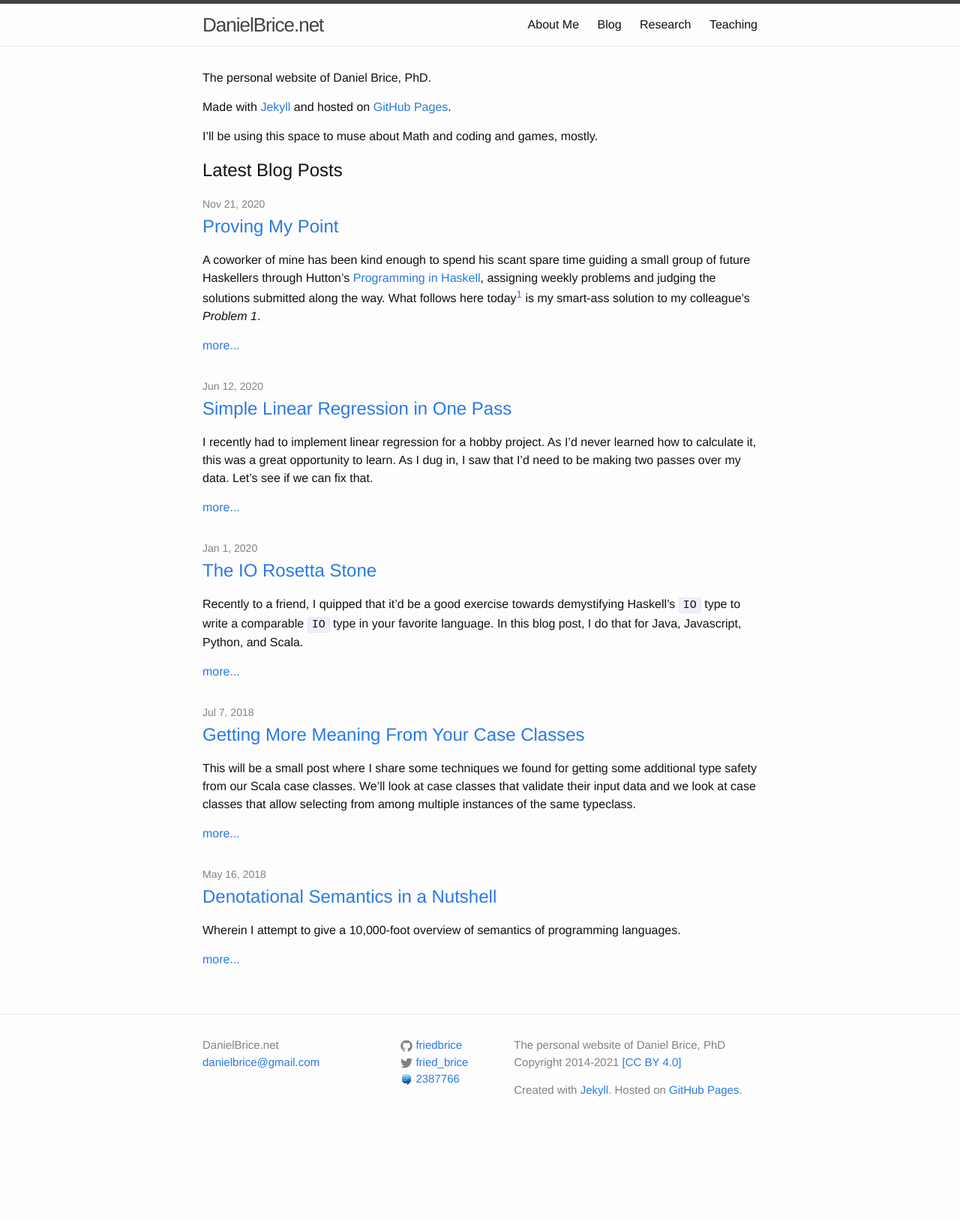
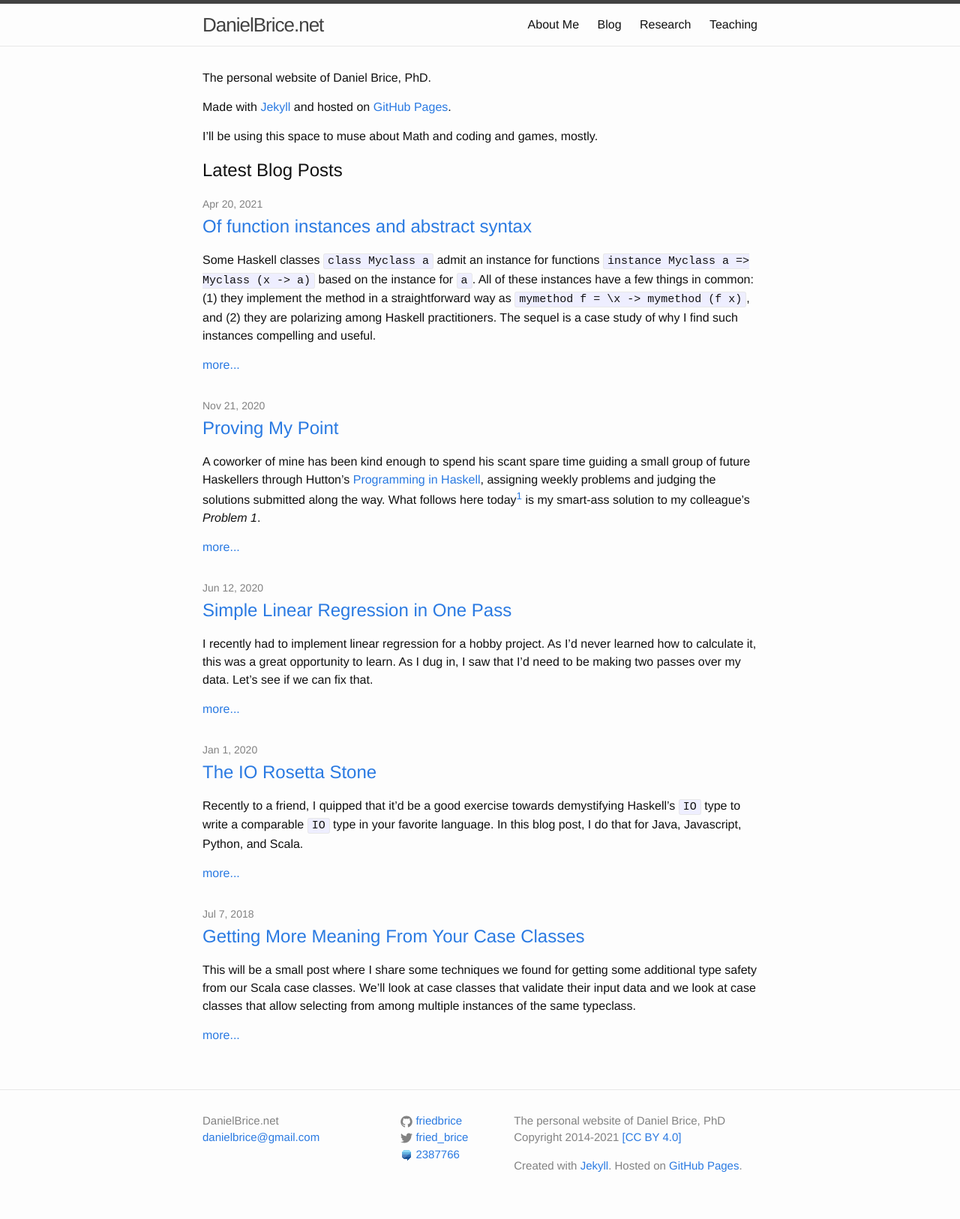
Before and after one commit to friedbrice/friedbrice.github.io, a Jekyll site: the page built from _pages/main.md, in a window 1280 px wide. Shown: the whole page at 75% size. Built offline with Jekyll 4.4.1, drawn with Linux system fonts in a browser that asks for light colours; before the commit the page ends 1526 px from its top, so only the background shows below that; some of the changed lines change nothing that is shown.

Commit message:
add post on polynomials

```diff
--- /dev/null
+++ b/_posts/2021-04-22-of-function-instances-and-abstract-syntax.md
@@ -0,0 +1,534 @@
+---
+layout: post
+title: "Of function instances and abstract syntax"
+date: 2021-04-20
+permalink: /blog/of-function-instances-and-abstract-syntax/
+redirect-from:
+  - /blog/2021-04-20/
+comments: true
+tags:
+  - haskell
+  - commutative ring theory
+  - polynomials
+  - universal algebra
+  - tagless final
+---
+
+Some Haskell classes `class Myclass a` admit an instance for functions
+`instance Myclass a => Myclass (x -> a)` based on the instance for `a`.
+All of these instances have a few things in common: (1) they implement
+the method in a straightforward way as `mymethod f = \x -> mymethod (f x)`,
+and (2) they are polarizing among Haskell practitioners. The sequel is a
+case study of why I find such instances compelling and useful.
+
+<!-- break -->
+
+{% highlight haskell %}
+{-# LANGUAGE NoImplicitPrelude,
+             RankNTypes,
+             RebindableSyntax,
+             ViewPatterns #-}
+
+module Polynomial where
+
+import Data.Void (Void)
+import Prelude (Either, Integer, String, foldl, (==), (<>))
+import qualified Prelude
+{% endhighlight %}
+
+The dictionary of functions that comprise a `Num` instance is roughly
+(if you omit `abs` and `signum`) the signature of what math folk call a
+_commutative ring_.
+
+{% highlight haskell %}
+class Ring a where
+  (+) :: a -> a -> a
+  (*) :: a -> a -> a
+  negate :: a -> a
+  fromInteger :: Integer -> a
+{% endhighlight %}
+
+A commutative ring \\(R\\) is a set (or type) on which associative,
+commutative operations \\(+\\) and \\(\cdot\\) are defined, a unary operation \\(-\\) is
+defined that takes a ring element to its \\(+\\) inverse, \\(\cdot\\) distributes
+over \\(+\\), there is an element called \\(0\\) that is an identity for \\(+\\),
+there is an element called \\(1\\) that is an identity for \\(\cdot\\), and \\(0\\) and
+\\(1\\) are distinct. This gives us our `+`, `*`, and `negate` functions in
+Haskell's `Num`.
+
+For any commutative ring \\(R\\), it is possible to define one (and only
+one) function \\(i\\) from the integers to \\(R\\) with the following special
+properties:
+
+1.  \\(i\\) distributes over the usual \\(+\\) and \\(\cdot\\) of the integers, yielding
+    the \\(+\\) and \\(\cdot\\) of \\(R\\) when it does, i.e.
+
+    $$
+    \begin{align*}
+    i(x + y) &= i(x) + i(y) \\
+    i(x \cdot y) &= i(x) \cdot i(y)
+    \end{align*}
+    $$
+
+    where \\(+\\) and \\(\cdot\\) on the left hand side refer to the usual
+    operations defined for integers, but \\(+\\) and \\(\cdot\\) on the right hand
+    side refer to the ring operations defined for \\(R\\).
+
+2.  \\(i(0)\\) is the \\(0\\) of \\(R\\), and \\(i(1)\\) is the \\(1\\) of \\(R\\).
+
+Facts 1 and 2 tell us that every commutative ring (abbreviated to just
+*ring* for the remainder of this discussion) has an image of the
+integers inside of it. This function \\(i\\) is analogous to our
+`fromInteger` function in Haskell's `Num`. At the same time, implementing
+`fromInteger` for a `Num` instances implicitly defines the \\(0\\) and \\(1\\)
+of our ring vis a vis `fromInteger 0` and `fromInteger 1`.
+
+{% highlight haskell %}
+instance Ring Integer where
+  (+) = (Prelude.+)
+  (*) = (Prelude.*)
+  negate = Prelude.negate
+  fromInteger = Prelude.fromInteger
+{% endhighlight %}
+
+Obviously \\(\mathbb{Z}\\), the set of all integers, is a ring. In a sense, \\(\mathbb{Z}\\) is the
+most prototypical ring. But there are many other rings, some exotic. For
+example, Take any set \\(X\\), and form the set \\(\mathop{\mathrm{Pow}}(X)\\) consisting of all
+subsets of \\(X\\). Recall \\(\cap\\) is the usual intersection of sets, \\(\cup\\) is the
+usual union of sets, and \\(\setminus\\) is the usual difference of sets (i.e.,
+\\(E_1 \setminus E_2 = \left\\{ x \mid x \in E_1 \text{ and } x \notin E_2 \right\\}\\)). Define \\(\mathop{\Delta}\\) by
+\\(E_1 \mathop{\Delta} E_2 = (E_1 \cup E_2) \setminus (E_1 \cap E_2)\\). Then, perhaps surprisingly, \\(\mathop{\mathrm{Pow}}(X)\\)
+is a ring using \\(\mathop{\Delta}\\) as \\(+\\), \\(\cap\\) as \\(\ast\\), and the identity function as \\(-\\)
+(i.e. every set is its own \\(\Delta\\) inverse).
+
+If \\(R_1\\) and \\(R_2\\) are rings, then \\(R_1 \times R_2\\) (the set of ordered pairs) is
+a ring using \\((x_1, x_2) + (y_1, y_2) = (x_1 + y_1, x_2 + y_2)\\) and
+\\((x_1, x_2) \cdot (y_1, y_2) = (x_1 \cdot y_1, x_2 \cdot y_2)\\). Towards our main goal, if
+\\(R\\) is a ring and if \\(X\\) is any arbitrary set, then the set of all
+functions from \\(X\\) to \\(R\\) is a ring using \\(f + g = x \mapsto f(x) + g(x)\\) and
+\\(f \cdot g = x \mapsto f(x) \cdot g(x)\\).
+
+{% highlight haskell %}
+instance (Ring a, Ring b) => Ring (a, b) where
+  (x1, x2) + (y1, y2) = (x1 + y1, x2 + y2)
+  (x1, x2) * (y1, y2) = (x1 * y1, x2 * y2)
+  negate (x1, x2) = (negate x1, negate x2)
+  fromInteger n = (fromInteger n, fromInteger n)
+{% endhighlight %}
+
+{% highlight haskell %}
+instance Ring a => Ring (x -> a) where
+  f + g = \x -> f x + g x
+  f * g = \x -> f x * g x
+  negate f = \x -> negate (f x)
+  fromInteger n = \_ -> fromInteger n
+{% endhighlight %}
+
+Finally, the polynomials: if \\(X\\) is any set, define the _polynomials in
+\\(X\\)_, which we'll write as \\(P(X)\\), as the set of all formal expressions of the form
+
+$$
+n_1 x_{1,1} x_{1,2} ... x_{1,k_1}
+  + n_2 x_{2,1} x_ {2,2} ... x_ {2,k_ 2}
+  + ...
+  + n_m x_{m,1} x_{m,2} ... x_{m,k_m}
+$$
+
+where the \\(n_i\\) are integers, the \\(k_i\\) and \\(m\\) are positive integers,
+and the \\(x_{i,j}\\) are elements of \\(X\\).
+
+<aside>
+<strong>Note:</strong> when math folk say <em>formal expression</em> they mean <em>abstract
+syntax</em>.
+</aside>
+
+Put more constructively:
+
+1.  each individual integer is a polynomial in \\(X\\),
+
+2.  a string of element of \\(X\\) is a polynomial in \\(X\\),
+
+3.  if \\(p_1\\) is a polynomial in \\(X\\) of Form 1 and \\(p_2\\) is a polynomial in \\(X\\)
+    of Form 2, then the juxtaposition \\(p_1 p_2\\) is a polynomial in \\(X\\), and
+
+4.  if \\(p_1\\) and \\(p_2\\) are a polynomials in \\(X\\), then the formal expression \\(p_1 + p_2\\) is a polynomial in
+    \\(X\\).
+
+We could directly encode this as a Haskell datatype as follows.
+
+{% highlight plain %}
+data PExpr x
+  = Form1 Integer
+  | Form2 [x]
+  | Form3 Integer [x]
+  | Form4 (PExpr x) (PExpr x)
+{% endhighlight %}
+
+Doing so, we notice that `Form3` subsumes `Form1` and `Form2`, so we
+will work with a simplified definition.
+
+{% highlight haskell %}
+data PExpr x
+  = Form3 Integer [x]
+  | Form4 (PExpr x) (PExpr x)
+{% endhighlight %}
+
+Traditionally elements of \\(X\\) are called the _variables_, _generators_,
+or _indeterminates_ of \\(P(X)\\), so you will often see \\(P(X)\\) referred to
+as _the polynomials generated by \\(X\\)_ or as _the polynomials with
+indeterminates in \\(X\\)_. Elements of \\(X\\) may be lifted into \\(P(X)\\) (i.e.,
+thought of as elements of \\(P(X)\\)) in light of Form 2.
+
+{% highlight haskell %}
+liftVar :: x -> PExpr x
+liftVar x = Form3 1 [x]
+{% endhighlight %}
+
+\\(P(X)\\) forms a ring, independent of (e.g. ignoring) any existing ring
+structure on \\(X\\) itself.
+
+{% highlight haskell %}
+instance Ring (PExpr x) where
+  p1 + p2 = Form4 p1 p2
+
+  Form4 p1 p2 * p3 = Form4 (p1 * p3) (p2 * p3)
+  p1 * Form4 p2 p3 = Form4 (p1 * p2) (p1 * p3)
+  Form3 n1 xs1 * Form3 n2 xs2 = Form3 (n1 * n2) (xs1 <> xs2)
+
+  negate (Form3 n ss) = Form3 (negate n) ss
+  negate (Form4 p1 p2) = Form4 (negate p1) (negate p2)
+
+  fromInteger n = Form3 n []
+{% endhighlight %}
+
+Reasonable sets to use for \\(X\\) include any singleton set, from which
+arise polynomials in one variable, any pair set, from which arise
+polynomials in two variables, etc. You may derive the set of polynomials
+in infinitely-many variables by using \\(\mathbb{Z}\\) for \\(X\\),
+but you must take care when you do: polynomials of Form 1 inherit the
+ring structure of the integers, but polynomials of Form 2 are merely
+abstract symbols with no ring structure other than that of \\(P(\mathbb{Z})\\)
+defined above. Thus, \\(P(\mathbb{Z})\\) contains two distinct copies of \\(\mathbb{Z}\\) with
+different algebraic properties, and it's up to you to always be
+cognizant whether an integer was lifted into \\(P(\mathbb{Z})\\) using Form 1 or
+using Form 2. Because of this possibility for confusion, it is often
+more convenient to use the set of character strings as \\(X\\) to give rise
+to the ring of polynomials in infinitely-many variables, and you get the
+added benefit of being able to name variables. Using the empty set for
+\\(X\\) gives a ring that is indistinguishable (from the point of view of
+ring theory) from \\(\mathbb{Z}\\).
+
+{% highlight haskell %}
+type P_1 = PExpr () -- polynomials in one variable
+type P_2 = PExpr (Either () ()) -- polynomials in two variables
+type P_inf = PExpr Integer -- polynomials in infinitely-many unfortunately-named variables
+type P_named = PExpr String -- polynomials in infinitely-many nicely-named variables
+type Z = PExpr Void -- polynomials, but with no variables (a.k.a, the integers)
+{% endhighlight %}
+
+In computery terms, the polynomials in \\(X\\) are the "ring expressions",
+with variables denoted by elements of \\(X\\). They are the abstract syntax
+trees of (commutative) ring theory. That is, the polynomials are the
+expressions that "make sense" and can be interpreted in any ring \\(A\\),
+once you throw in a dictionary that assigns an element of \\(A\\) to each
+element of \\(X\\). This framing suggests a deep fact that we'll discuss next.
+
+Given a set \\(X\\) and a ring \\(A\\), we may define the _evaluation map of \\(X\\)
+to \\(A\\)_ that takes a dictionary from \\(X\\) to \\(A\\) and a polynomial in \\(X\\)
+and determines a value of \\(A\\) by first substituting values of \\(A\\) for elements
+of \\(X\\) as they appear in the polynomial and then reducing the polynomial
+according to the ring operations of \\(A\\) (treating juxtaposition as \\(\cdot\\)
+and treating the formal \\(+\\) exactly as the notation suggests).
+
+{% highlight haskell %}
+evalPExpr :: Ring a => (x -> a) -> PExpr x -> a
+evalPExpr dict (Form3 n xs) = foldl (\a x -> a * dict x) (fromInteger n) xs
+evalPExpr dict (Form4 p1 p2) = evalPExpr dict p1 + evalPExpr dict p2
+{% endhighlight %}
+
+Now, remember that at its core, a function from \\(X\\) to \\(A\\) is simply a
+selection of \\(X\\)-many elements of \\(A\\). For example, defining a function
+from a one-element set to the set of integers is equivalent to merely
+picking an integer. Defining a function from a two-element set to the
+set of character strings is equivalent to selecting two particular character
+strings (in a particular order). In this sense, we can think of a function \\(X\\) to \\(A\\)
+as a substitution assignment of values in \\(A\\) to the indeterminates of
+\\(P(X)\\). Thus, an element of \\(P(X)\\) is interpreted as a **function**
+on \\(A\\) with \\(X\\)-many
+variables (recovering fully the classical notion of a polynomial as
+being one of those familiar functions from high-school Math). Thus, the
+polynomials are the functions that can be defined wholly in terms of the
+rings operations, and thus may be applied in any ring. This fact,
+encoded above as `evalPExpr`, is the essential property of polynomials
+from which all of their other properties derive.
+
+It took us quite a lot of work to get here, between the definition of
+the datatype `PExpr` and its `Ring` instance, not to mention the
+definition of `evalPExpr`. It would be nice if there were an easier way
+to reach the light at the end of the tunnel. Notice what happens when we
+rearrange the arguments and constraint on `evalPExpr`, though.
+
+{% highlight plain %}
+evalPExpr :: PExpr x -> (forall a. Ring a => (x -> a) -> a)
+{% endhighlight %}
+
+My hope is that this reminds you of a comment I made above. To
+paraphrase and summarize the above discussion:
+
+_The polynomials with indeterminates in \\(X\\) are exactly the functions of
+\\(X\\)-many variables that make sense in any ring._
+
+Now look at the signature. The `(x -> a) -> a` is a function on `a`
+with `x`-many variables, where the `x -> a` argument is thought of as a
+dictionary selecting `x`-many elements of `a` to substitute into the
+function. The `forall a. Ring a =>` indicates that this function makes
+sense in any `Ring`. The type `forall a. Ring a => (x -> a) -> a)` is in
+fact the ring of polynomials generated by `x` in disguise.
+
+{% highlight haskell %}
+-- | The polynomials in @x@.
+newtype Polynomial x = P (forall a. Ring a => (x -> a) -> a)
+{% endhighlight %}
+
+Lifting \\(X\\) values into \\(P(X)\\) is merely function application.
+
+{% highlight haskell %}
+var :: x -> Polynomial x
+var x = P (\dict -> dict x)
+{% endhighlight %}
+
+The evaluation map, the map that promotes an arbitrary \\(X\\) to \\(A\\) function into a
+\\(P(X)\\) to \\(A\\) function, is also just application.
+
+{% highlight haskell %}
+evalMap :: Ring a => (x -> a) -> Polynomial x -> a
+evalMap dict (P f) = f dict
+{% endhighlight %}
+
+And the ring structure on `Polynomial x` (i.e., the `Ring` instance) is
+the familiar `Ring` instance for functions.
+
+{% highlight haskell %}
+instance Ring (Polynomial x) where
+  P f + P g = P (f + g)
+  P f * P g = P (f * g)
+  negate (P f) = P (negate f)
+  fromInteger n = P (fromInteger n)
+{% endhighlight %}
+
+My claim is that the ring `Polynomial x` is indistinguishable (from the
+point of view or ring theory) from the ring `PExpr x`. To convince you
+of this, I need to define a function from `Polynomial x` to `PExpr x`
+that (1) is invertible and that (2) distributes over the ring
+operations. These two facts together would mean that any ring- theoretic
+statement of fact you could make about `PExpr x` would have a
+corresponding statement of fact about `Polynomial x`, and vice versa.
+
+Here's that function.
+
+{% highlight haskell %}
+toExpr :: Polynomial x -> PExpr x
+toExpr = evalMap liftVar
+{% endhighlight %}
+
+Doing the easy job first, we'll establish that `toExpr` distributes over
+the ring operations.
+
+{% highlight plain %}
+toExpr (P f + P g)
+  = toExpr (P (f + g)) -- def. of `+` for `Polynomial x`
+  = (f + g) liftVar -- def. of `toExpr` and `evalMap`
+  = f liftVar + g liftVar -- def. of `+` for functions
+  = toExpr (P f) + toExpr (P g) -- def. of `evalMap` and `toExpr`
+
+toExpr (P f * P g)
+  = toExpr (P (f * g)) -- def. of `*` for `Polynomial x`
+  = (f * g) liftVar -- def. of `toExpr` and `evalMap`
+  = f liftVar * g liftVar -- def. of `*` for functions
+  = toExpr (P f) * toExpr (P g) -- def. of `evalMap` and `toExpr`
+
+toExpr (negate (P f))
+  = toExpr (P (negate f)) -- def. of negate for `Polynomial x`
+  = (negate f) liftVar -- def. of `toExpr` and `evalMap`
+  = (\dict -> negate (f dict)) liftVar -- def. of `negate` for functions
+  = negate (f liftVar) -- beta reduction
+  = negate (toExpr (P f)) -- def. of `evalMap` and `toExpr`
+
+toExpr (fromInteger n)
+  = toExpr (P (fromInteger n)) -- def. of `fromInteger` for `Polynomial x`
+  = (fromInteger n) liftVar -- def. of `toExpr` and `evalMap`
+  = (\dict -> fromInteger n) liftVar -- def. of `fromInteger` for functions
+  = fromInteger n -- beta reduction
+{% endhighlight %}
+
+Now, we need to see that `toExpr` is invertible. To do that, we'll
+define a function going the other way, and then show that they cancel
+each other.
+
+{% highlight haskell %}
+fromExpr :: PExpr x -> Polynomial x
+fromExpr = evalPExpr var
+{% endhighlight %}
+
+Using the definitions of the `Ring` operations defined in the instance
+for `PExpr x`, we'll see that `toExpr . fromExpr = id`.
+
+{% highlight plain %}
+toExpr (fromExpr (Form3 n [x_1, ..., x_k]))
+  = toExpr (evalPExpr var (Form3 n [x_1, ..., x_k]))
+  = toExpr (foldl (\a x -> a * var x) (fromInteger n) [x_1, ..., x_k])
+  = toExpr (fromInteger n * var x_1 * ... * var x_k
+  = toExpr (
+      P (\dict -> fromInteger n)
+    * P (\dict -> dict x_1)
+    * ...
+    * P (\dict -> dict x_k))
+  = toExpr (P (\dict -> fromInteger n * dict x_1 * ... * dict x_k))
+  = (\dict -> fromInteger n * dict x_1 * ... * dict x_k) liftVar
+  = fromInteger n * liftVar x_1 * ... * liftVar x_k
+  = Form3 n [] * Form3 1 [x_1] * ... * Form3 1 [x_k]
+  = Form3 n [x_1, ..., x_k]
+{% endhighlight %}
+
+So `toExpr . fromExpr` fixes `Form3` expressions. Likewise for `Form4`
+expressions. For this, we use induction. Suppose that `expr1` and
+`expr2` are in `PExpr x` and that `(toExpr . fromExpr) expr1 = expr1`
+and `(toExpr . fromExpr) expr2 = expr2`.
+
+{% highlight plain %}
+toExpr (fromExpr (Form4 expr1 expr2))
+  = toExpr (evalPExpr var (Form4 expr1 expr2))
+  = toExpr (evalPExpr var expr1 + evalPExpr var expr2)
+  = toExpr (fromExpr expr1 + fromExpr expr2)
+  = toExpr (fromExpr expr1) + toExpr (fromExpr expr2)
+  = expr1 + expr2
+  = Form4 expr1 expr2
+{% endhighlight %}
+
+We've left to show that `fromExpr . toExpr = id`. This is highly
+technical and only true if we assume termination. We would proceed using
+induction on the set of all functions of the form
+`Ring a => (x -> a) -> a`. We know that any (terminating) function of
+that form can only apply the dictionary to inhabitants of `x` and use
+the `Ring` methods, so we'd have base cases `\dict -> fromInteger n`
+and `\dict -> dict x`, and we have
+induction cases `\dict -> f dict + g dict`, `\dict -> f dict * g dict`,
+and `\dict -> negate (f dict)`. We'd show the base cases all satisfy
+`(fromExpr . toExpr) p = p`, and we'd show that each induction case
+satisfies `(fromExpr . toExpr) p = p` when we assume the hypotheses
+`(fromExpr . toExpr) f = f` and `(fromExpr . toExpr) g = g`. We'll spare
+the details, but assuming this work is done, we will have accomplished
+our goal of showing that `Polynomial x` and `PExpr x` are
+indistinguishable from the point of view of ring theory.
+
+{% highlight haskell %}
+x :: Polynomial String
+x = var "x"
+{% endhighlight %}
+
+{% highlight haskell %}
+y :: Polynomial String
+y = var "y"
+{% endhighlight %}
+
+{% highlight haskell %}
+constant :: Integer -> Polynomial x
+constant = fromInteger
+{% endhighlight %}
+
+{% highlight haskell %}
+ellipticCurve :: Integer -> Integer -> Polynomial String
+ellipticCurve (constant -> a) (constant -> b) = y^2 - x^3 - a*x - b
+{% endhighlight %}
+
+Now some philosophy. The `Ring` instance for the function type `X -> A`
+defines the ring operations for functions in terms of the operations on
+the type `A`. In a sense, `X -> A` inherits its ring structure (its
+`Ring` instance) from the ring structure of `A`. An element of
+`Polynomial x`, that is, a function `Ring a => (x -> a) -> a`, is
+polymorphic in `a`. Any ring may be slotted in for `a`, and the
+polynomial can be evaluated at that type. Yet `Ring a => (x -> a) -> a` is
+a function type; it inherits its ring structure from the target ring
+`a`, which--again--can be any ring. In a sense, `Polynomial x` inherits
+its ring structure from *every* ring.
+
+Recall that we earlier said that the ring of integers is the most-
+prototypical ring. Every other ring contains a projection of the ring of
+integers, witnessed by its `fromInteger` implementation. The polynomial
+rings, inheriting their ring structure from every ring, are the
+counterpoint to the integers' maximal prototypicality. By inheriting the
+ring structure of every ring, the polynomial rings are the most general
+rings.
+
+There is a way to make this notion of maximal generality mathematically
+precise. Direct your attention to the signature of `evalMap`.
+
+{% highlight plain %}
+evalMap :: Ring a => (x -> a) -> Polynomial x -> a
+{% endhighlight %}
+
+I'm very deliberate about the choice of name here. It should remind you
+of a common Haskell function you're hopefully familiar with.
+
+{% highlight plain %}
+foldMap :: Monoid a => (x -> a) -> [x] -> a
+{% endhighlight %}
+
+Suspending legitimate concerns about termination and infinite lists,
+Haskell's `[]` functor is commonly thought of as the free monoid
+construction. What does that mean? It means that `[]` is a factory that
+produces free monoids. Explicitly, it means that the type `[()]` is the
+free monoid on one generator (a.k.a. "in one variable"), the type
+`[Either () ()]` is the free monoid on two generators (a.k.a. "in two variables"). The type `[x]` is the free monoid generated by `x` (i.e., monoid expressions with indeterminates in `x`). Elements of the free monoid generated by `x` are abstract monoid-syntax trees, using the elements of `x` as variables. `foldMap` is the function that allows us to interpret the abstract syntax, promoting a dictionary of assignments `x
+-> a` to a function`[x] -> a`. This explanation of what it means to be a free monoid should sound familiar to you, because it's analogous to the discussion we had earlier about polynomials, whereby our intuitive notion that the polynomials `Polynomial
+x` are the `x`-variable functions that make sense in any ring is made precise. The polynomial ring `Polynomial
+x` is the free (commutative) ring generated by `x`, in the same sense that the list type `[x]` is the free monoid generated by `x`.
+
+Summary:
+
+1.  Types that are instances of Haskell's `Num` class are analogous to
+    (commutative) rings.
+
+2.  The ring of integers is the most-prototypical ring. Every ring
+    contains an image of the integers.
+
+3.  If \\(A\\) is a ring and if \\(X\\) is any set, then the set of functions
+    \\(X \to A\\) is a ring in a non-arbitrary way, in that the ring
+    operations on functions are defined in terms of the ring operations
+    on \\(A\\). \\(X \to A\\) inherits its ring structure from \\(A\\).
+
+4.  A polynomial with indeterminates in \\(X\\) is an \\(X\\)-variable function
+    that makes sense in any ring. In Haskell terms, that is precisely a
+    polymorphic function with a `Ring` (or `Num`) constraint.
+    Equivalently, we can think of polynomials as ring expressions,
+    abstract syntax built from the ring operations.
+
+5.  The polynomials in \\(X\\) is a ring in a non-arbitrary way, because the
+    polynomials are functions into a ring (really, functions into any
+    ring), and functions inherit the ring structure of their target
+    ring.
+
+6.  Counterpoint to the role the integers play as the most-prototypical
+    ring, The polynomial rings are the most-general rings. The
+    polynomials are functions into any target ring, so the ring of
+    polynomials inherit the ring structure of every ring. Made precise,
+    this is the statement that the polynomial rings are the free
+    (commutative) rings.
+
+{% highlight haskell %}
+(-) :: Ring a => a -> a -> a
+x - y = x + negate y
+{% endhighlight %}
+
+{% highlight haskell %}
+(^) :: Ring a => a -> Integer -> a
+x ^ 0 = 1
+x ^ n = x * (x ^ (n - 1))
+{% endhighlight %}
+
+{% highlight haskell %}
+infixr 8 ^
+infixl 7 *
+infixl 6 +
+infixl 6 -
+{% endhighlight %}
--- a/_sass/_base.scss
+++ b/_sass/_base.scss
@@ -1,6 +1,7 @@
 /**
  * Reset some basic elements
  */
+aside,
 body, h1, h2, h3, h4, h5, h6,
 p, blockquote, pre, hr,
 dl, dd, ol, ul, figure {
@@ -28,6 +29,7 @@ body {
 /**
  * Set `margin-bottom` to maintain vertical rhythm
  */
+aside,
 h1, h2, h3, h4, h5, h6,
 p, blockquote, pre,
 ul, ol, dl, figure,
@@ -120,6 +122,20 @@ blockquote {
     }
 }
 
+/**
+ * Asides
+ */
+aside {
+    color: #667;
+    border-left: 4px solid #dde;
+    background-color: #eef;
+    padding-left: $spacing-unit / 2;
+
+    > :last-child {
+        margin-bottom: 0;
+    }
+}
+
 
 
 /**
```
